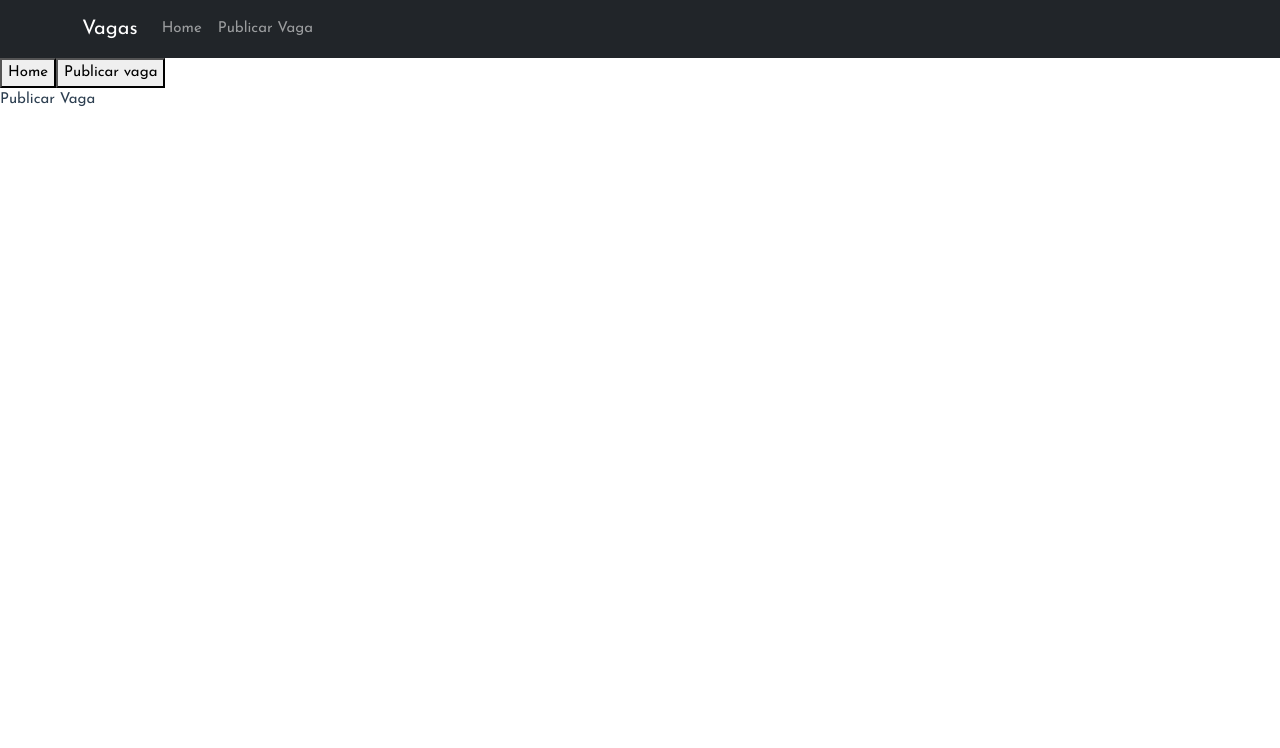
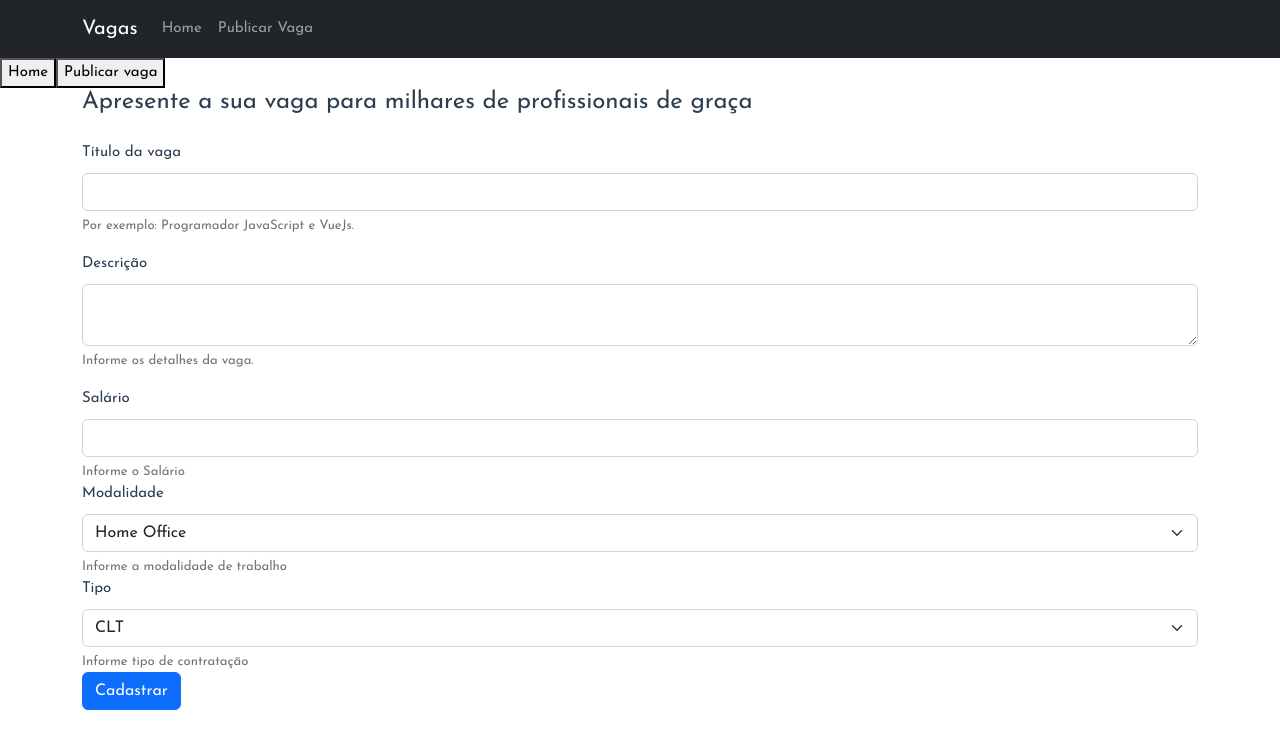
Before and after one commit to YanVL/vagas-front, a Vue app: page / in a window 1280 px wide. Both pictures are taken after a click on the button "Publicar vaga". Shown: the top 748 px of the page. Built offline with nearby package versions, Linux system fonts and the light colour scheme.

Commit message:
Home e Publicar vaga

```diff
--- a/src/components/views/HomeComponent.vue
+++ b/src/components/views/HomeComponent.vue
@@ -75,9 +75,7 @@ export default {
 
     <div class="row mt-5" v-for="(vaga, index) in vagas" :key="index">
       <div class="col">
-        <VagaComponent :titulo="vaga.titulo" :descricao="vaga.descricao" :salario="vaga.salario"
-          :modalidade="vaga.modalidade" :tipo="vaga.tipo" :publicacao="vaga.publicacao">
-        </VagaComponent>
+        <VagaComponent v-bind="vaga"></VagaComponent>
       </div>
     </div>
 
--- a/src/components/views/PublicarVaga.vue
+++ b/src/components/views/PublicarVaga.vue
@@ -3,8 +3,61 @@
 </script>
 
 <template>
-  <div>
-    <p>Publicar Vaga</p>
+  <div class="container">
+    <div class="row">
+      <div class="col">
+        <h4>Apresente a sua vaga para milhares de profissionais de graça</h4>
+      </div>
+    </div>
+
+    <div class="row mt-3">
+      <div class="col">
+        <label class="form-label">Título da vaga</label>
+        <input type="text" class="form-control">
+        <div class="form-text">Por exemplo: Programador JavaScript e VueJs.</div>
+      </div>
+    </div>
+
+    <div class="row mt-3">
+      <div class="col">
+        <label class="form-label">Descrição</label>
+        <textarea type="text" class="form-control"></textarea>
+        <div class="form-text">Informe os detalhes da vaga.</div>
+      </div>
+    </div>
+
+    <div class="row mt-3">
+      <div class="col">
+        <label class="form-label">Salário</label>
+        <input type="number" class="form-control">
+        <div class="form-text">Informe o Salário</div>
+      </div>
+    </div>
+
+    <div class="col">
+      <label class="form-label">Modalidade</label>
+      <select class="form-select">
+        <option value="1">Home Office</option>
+        <option value="2">Presencial</option>
+      </select>
+      <div class="form-text">Informe a modalidade de trabalho</div>
+    </div>
+
+    <div class="col">
+      <label class="form-label">Tipo</label>
+      <select class="form-select">
+        <option value="1">CLT</option>
+        <option value="2">PJ</option>
+      </select>
+      <div class="form-text">Informe tipo de contratação</div>
+    </div>
+
+    <div class="row">
+      <div class="col">
+        <button class="btn btn-primary">Cadastrar</button>
+      </div>
+    </div>
+
   </div>
 </template>
 
```
